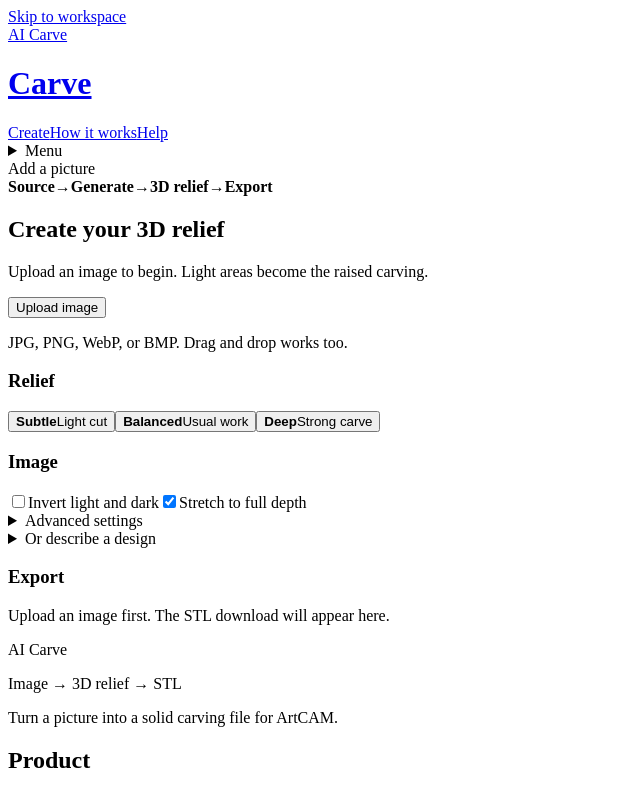
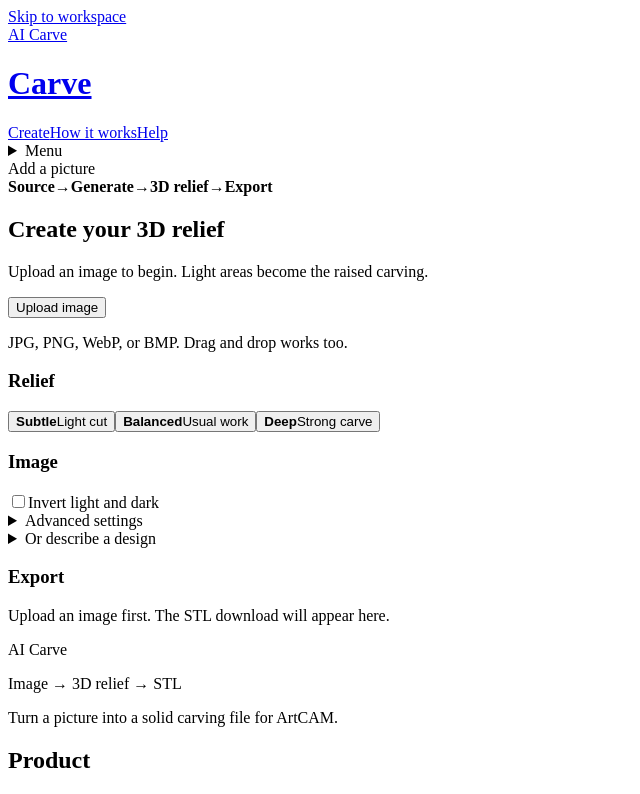
Before and after one commit to abuzar310/ai-carve, a React (Vite) app: page / in a window 1280 px wide. Shown: the top 794 px of the page, without its empty margins (0-640 px from the left). Built offline with nearby package versions, Linux system fonts and the light colour scheme; the HTML template or start-up script is replaced by a standard one.

Commit message:
Remove the stretch-to-full-depth checkbox.
The relief composer already stretches the height field, so the toggle no longer changed the model.

```diff
--- a/src/App.tsx
+++ b/src/App.tsx
@@ -701,10 +701,6 @@ export default function App() {
               <input type="checkbox" checked={invert} onChange={(e) => setInvert(e.target.checked)} />
               Invert light and dark
             </label>
-            <label className="toggle">
-              <input type="checkbox" checked={normalize} onChange={(e) => setNormalize(e.target.checked)} />
-              Stretch to full depth
-            </label>
           </div>
 
           <details className="card adv">
```
